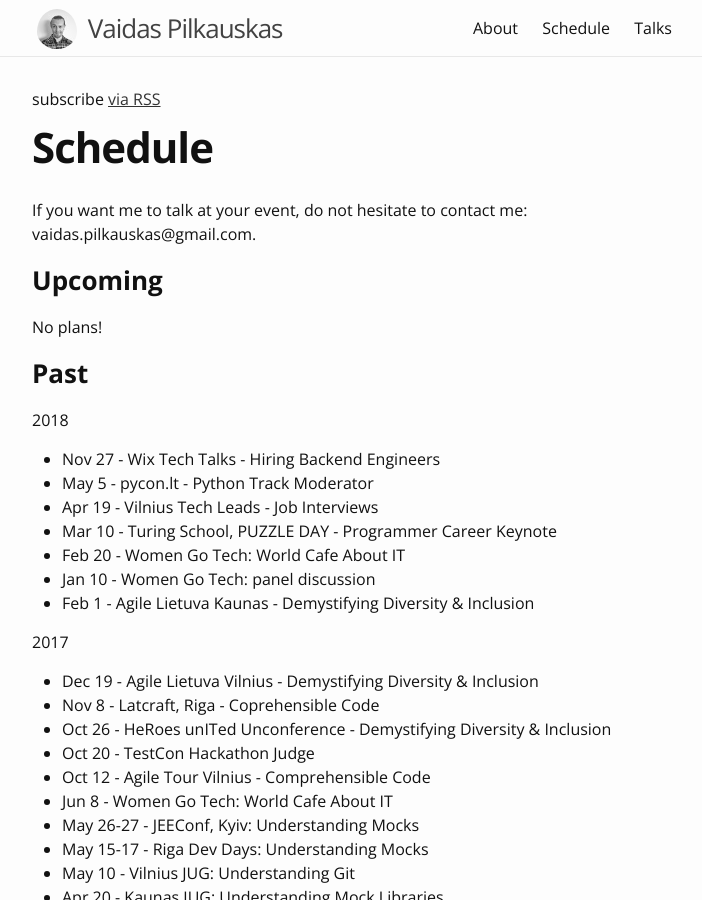
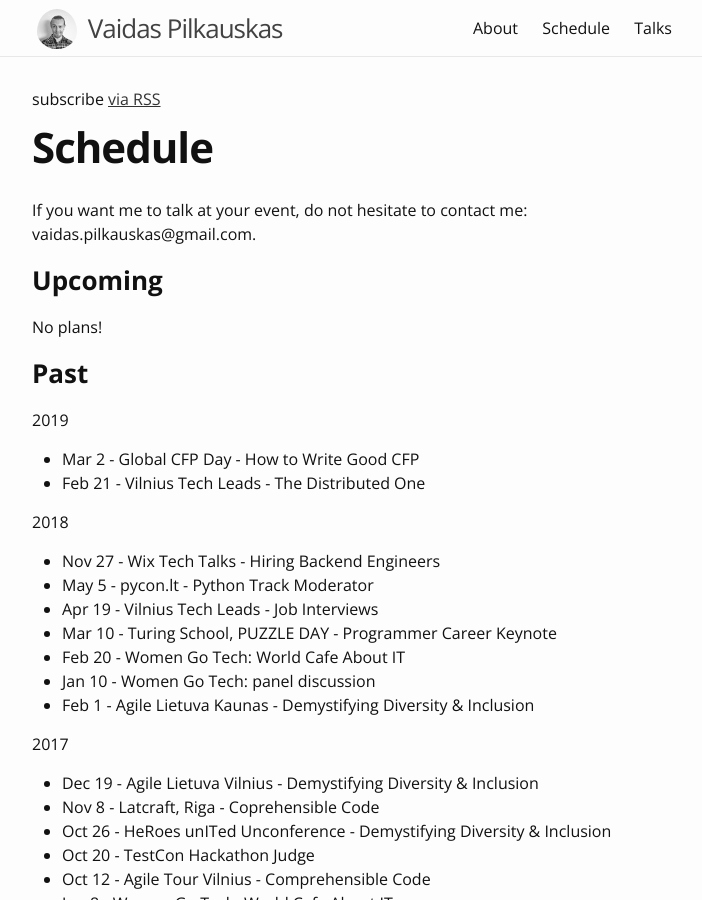
Before and after one commit to liucijus/liucijus.github.io, a Jekyll site: the page built from schedule.md, in a window 1280 px wide and 900 px high. Shown: the whole window, without its empty margins (288-990 px from the left). Built offline with Jekyll 4.4.1, drawn with Linux system fonts in a browser that asks for light colours.

Commit message:
Update schedule

```diff
--- a/schedule.md
+++ b/schedule.md
@@ -9,6 +9,9 @@ If you want me to talk at your event, do not hesitate to contact me: vaidas.pilk
 ### Upcoming
  No plans!
 ### Past
+2019
+ * Mar 2 - Global CFP Day - How to Write Good CFP
+ * Feb 21 - Vilnius Tech Leads - The Distributed One
 
 2018
  * Nov 27 - Wix Tech Talks - Hiring Backend Engineers
```
